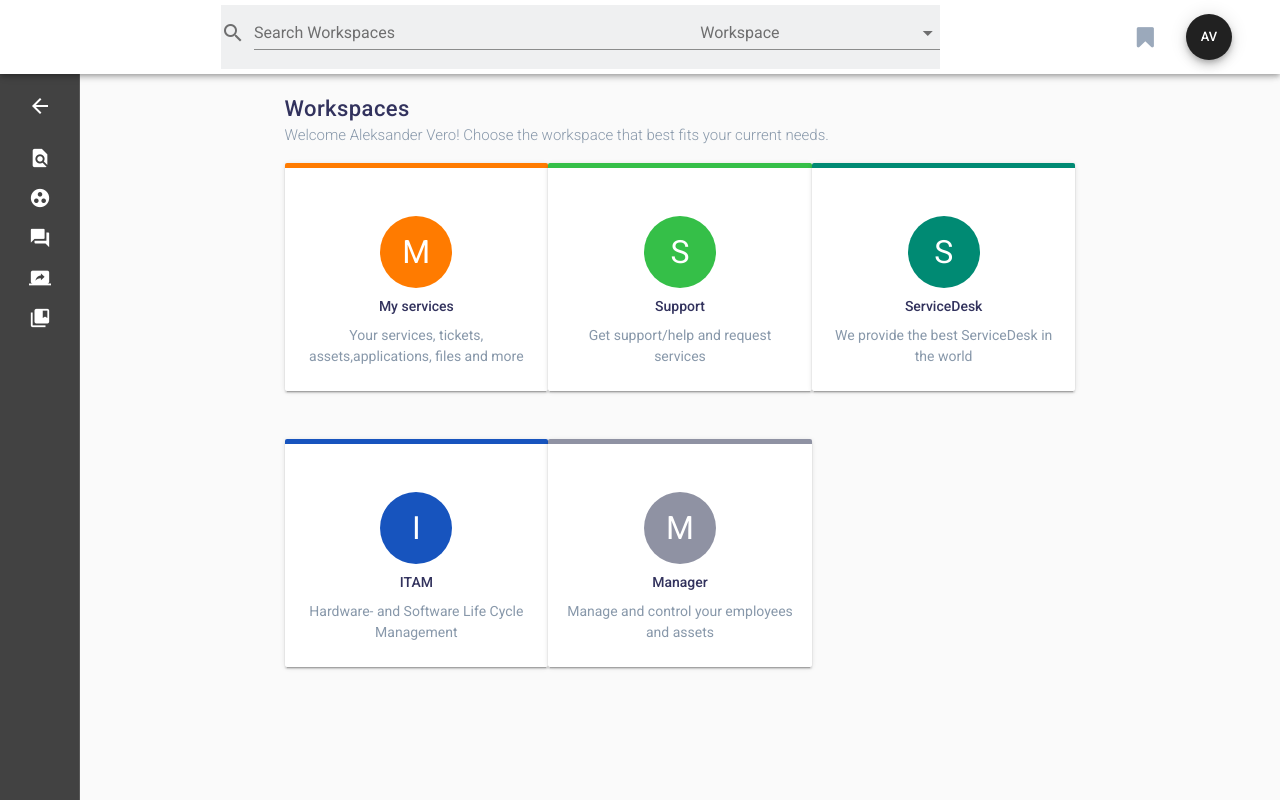
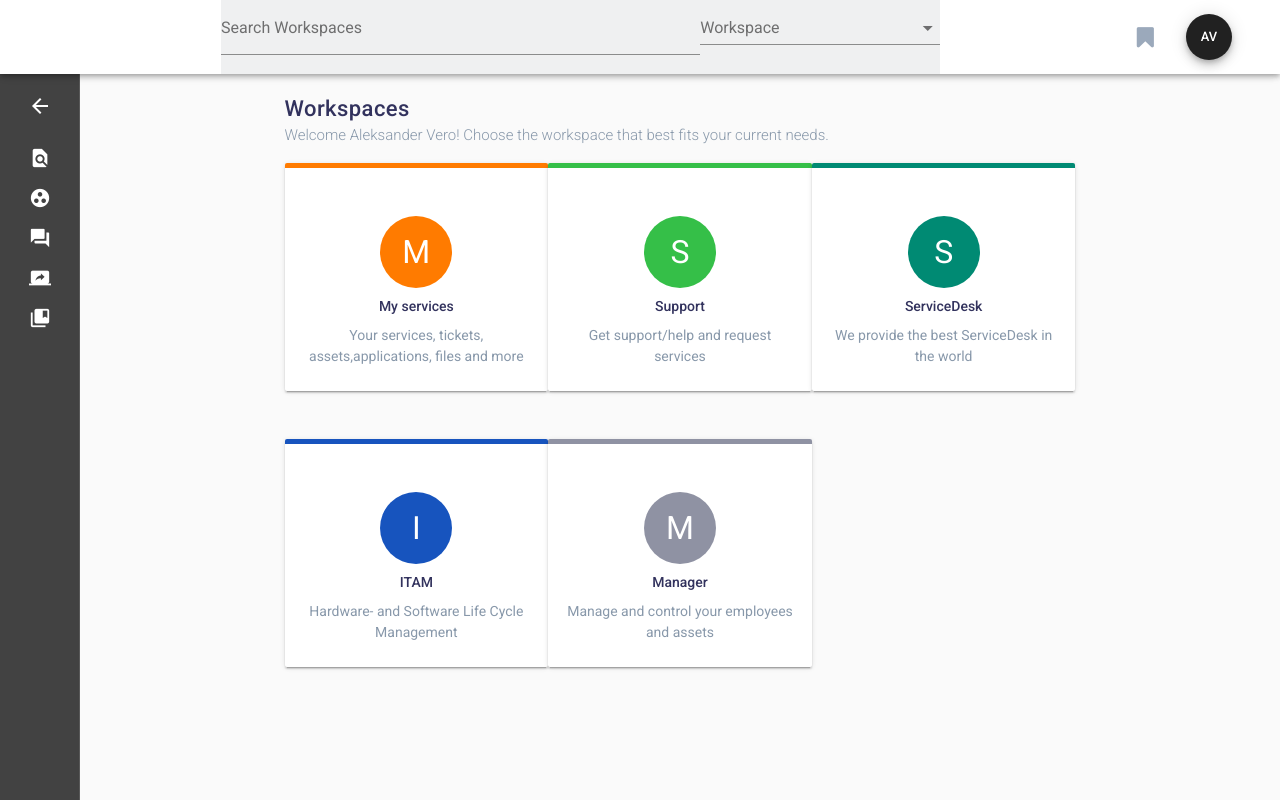
Before and after one commit to kletiakalavace/Designs, a Vue app: page /workspace in a window 1280 px wide. Built offline with nearby package versions, Linux system fonts and the light colour scheme.

Commit message:
made search autocomplete

```diff
--- a/src/components/Header.vue
+++ b/src/components/Header.vue
@@ -6,16 +6,38 @@
         <v-flex xs12 sm6 lg7 offset-sm2 class="mx-auto content-general-search">
             <v-layout row bg-search>
                 <v-flex lg8>
-                    <v-text-field
-                            name="input-1-3"
-                            label="Search Workspaces"
-                            prepend-icon="search"
-                    ></v-text-field>
+                  <v-select
+                    label="Search Workspaces"
+                    :items="searches"
+                    v-model="a1"
+                    item-text="name"
+                    item-value="name"
+                    chips
+                    max-height="auto"
+                    autocomplete
+                    class="search-primary"
+                    content-class="select-searches"
+                  >
+                    <template slot="selection" slot-scope="data">
+                      {{ data.item.name }}
+                    </template>
+                    <template slot="item" slot-scope="data">
+                      <template >
+                        <v-list-tile-content>
+                           <span class="thumb-workspace-header text-md-center mx-auto d-inline-block bg-orange">
+                                       {{ data.item.letter }}
+                           </span>
+                          <v-list-tile-title class="d-inline-block" v-html="data.item.name"></v-list-tile-title>
+                          <span>{{ data.item.version }}</span>
+                        </v-list-tile-content>
+                      </template>
+                    </template>
+                  </v-select>
                 </v-flex>
                 <v-flex lg4>
                     <v-select
                             label="Workspace"
-                            :items="people"
+                            :items="workspace"
                             v-model="select"
                             item-text="name"
                             item-value="name"
@@ -26,8 +48,7 @@
                     >
                         <template slot="selection" slot-scope="data">
                             <span
-                                :class="data.item.class"
-                                 class="thumb-workspace-header text-md-center mx-auto d-block">
+                                 class="thumb-workspace-header text-md-center mx-auto d-block bg-orange">
                                   {{ data.item.letter }}
                              </span>
                             {{ data.item.name }}
@@ -131,12 +152,17 @@
     export default {
         name: "header",
         data:() => ({
-            people: [
+            workspace: [
               { name: 'My services', letter: 'M',class:'bg-orange' },
               { name: 'Support', letter: 'S',class:'bg-dark-green'},
               { name: 'ServiceDesk', letter: 'S',class:'bg-light-green'},
               { name: 'ITAM', letter: 'I',class:'bg-light-blue' },
               { name: 'Manager', letter: 'M',class:'bg-dark-grey' },
+            ],
+            searches: [
+              {name:'Adobe Acrovat Pro',letter:'A',version:'Software Asset Desktop '},
+              {name:'Adobe Creative Cloud',letter:'A',version:'Software Asset Desktop '},
+              {name:'Fireworks',letter:'F',version:'Software Asset Desktop mobile'},
             ],
             items: [
               { title: 'Logout',icon:'power_settings_new' },
@@ -414,5 +440,20 @@
     }
 
   }
+    .menu__content.menu__content--select.menu__content--autocomplete.select-searches.menuable__content__active {
+      width: 729px;
+      top: 62px !important;
+      .list__tile.list__tile--link{
+        height:70px;
+      }
+      .list__tile.list__tile--link .list__tile__content{
+        height:inherit !important;
+      }
+    }
+  .search-primary{
+    i{
+      display: none;
+    }
+  }
 
 </style>
```
Also changed, not shown: src/components/Navigation.vue (+2 -14 lines).
